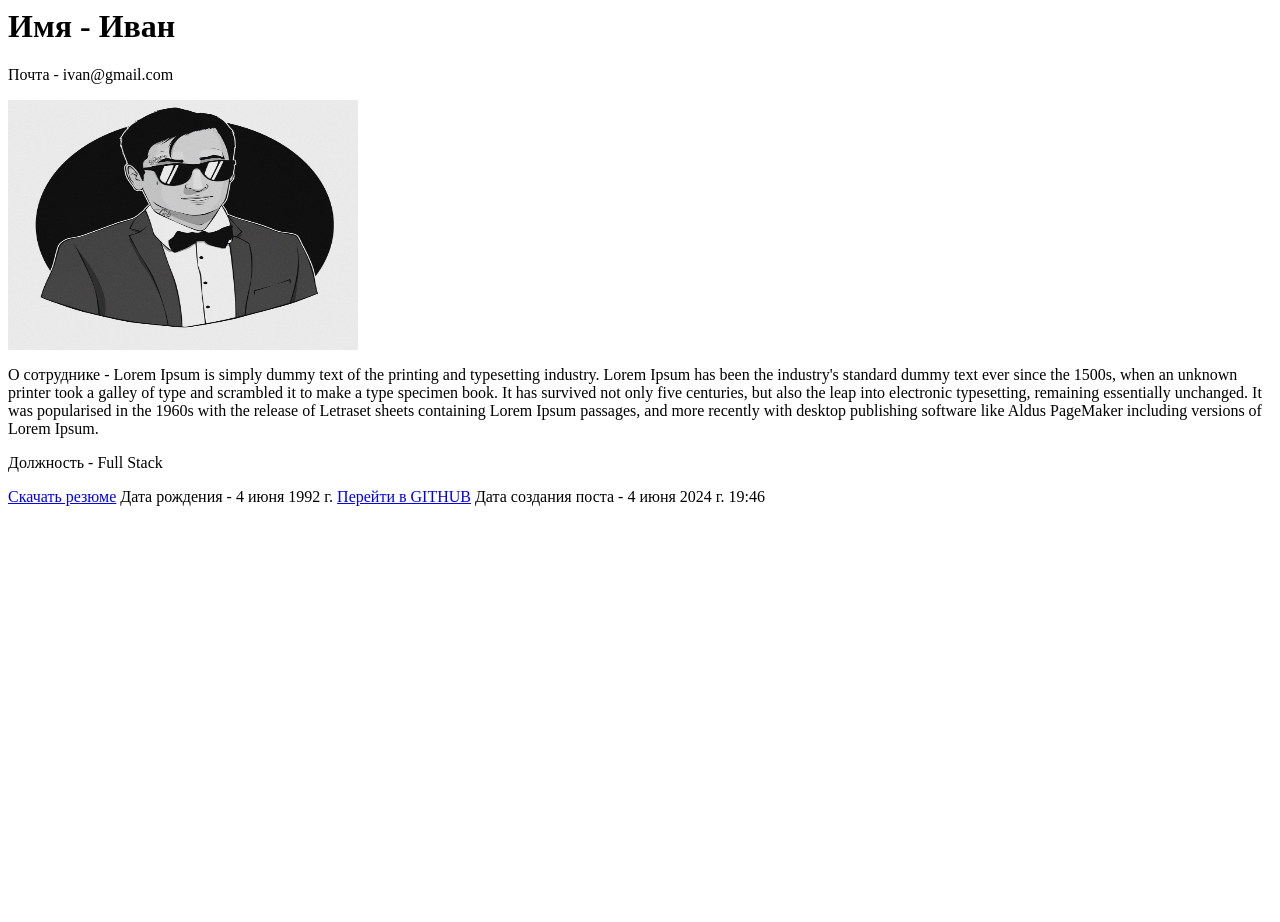
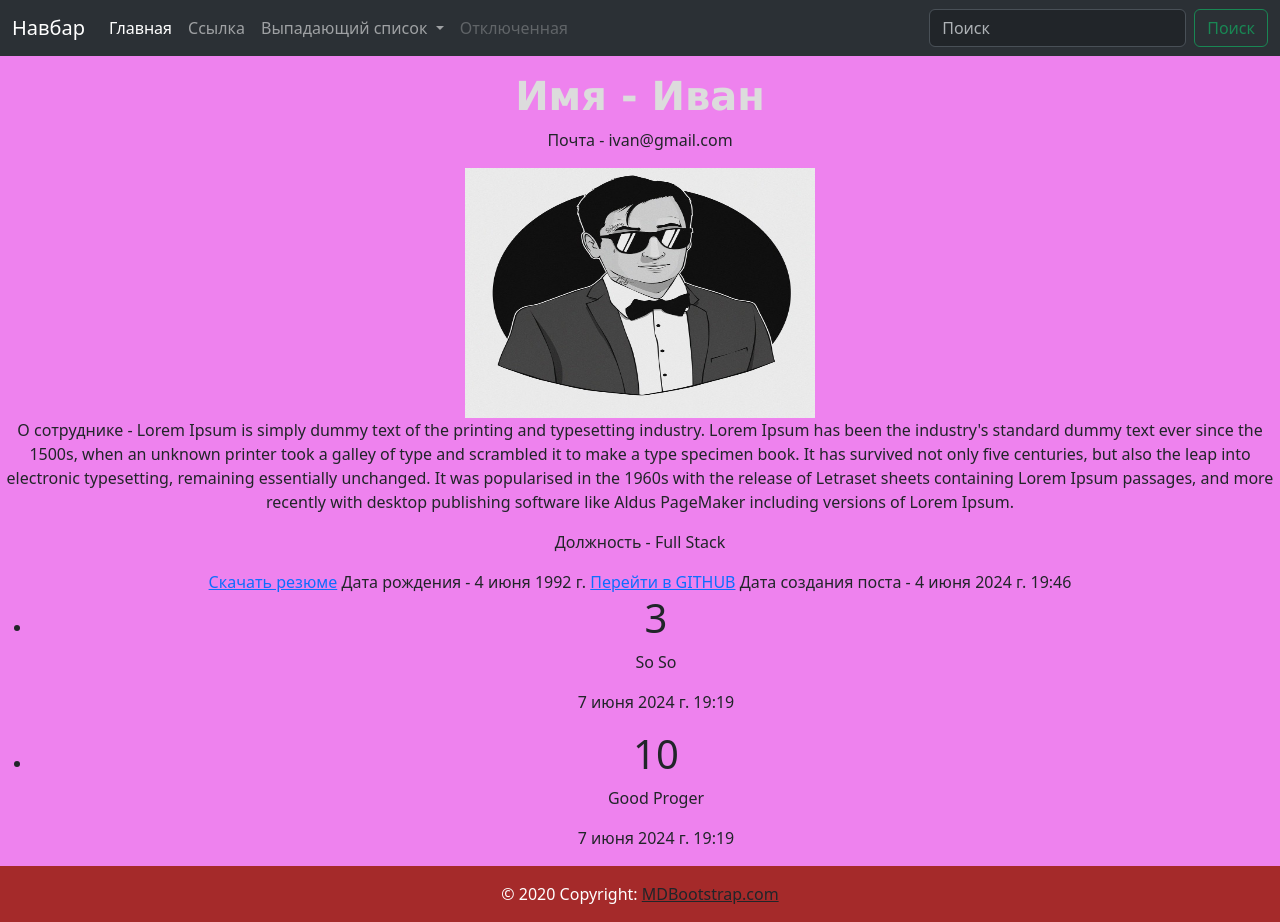
Before and after one commit to narmuhamedov/geeks_40_2.kg, a Django app: page /employees/1/ in a window 1280 px wide. Before the commit the page ends 506 px from the top, so only its background shows below. Run offline with Django 5.2, Linux system fonts and the light colour scheme; data comes from the database, SQL or seed files in the repository; both versions use the stored data as it was after the commit.

Commit message:
'lesson3'

```diff
--- a/news_blog/admin.py
+++ b/news_blog/admin.py
@@ -2,3 +2,6 @@ from django.contrib import admin
 from . import models
 
 admin.site.register(models.Employees)
+admin.site.register(models.ReviewsEmployees)
+admin.site.register(models.Tag)
+admin.site.register(models.Products)
--- a/news_blog/models.py
+++ b/news_blog/models.py
@@ -1,8 +1,40 @@
 from django.db import models
+from django.core.validators import MinValueValidator, MaxValueValidator
+
+
+
+
+class Tag(models.Model):
+    name = models.CharField(max_length=120)
+
+    def __str__(self):
+        return self.name
+
+
+class Products(models.Model):
+    title = models.CharField(max_length=120)
+    description = models.TextField(blank=True)
+    price = models.PositiveIntegerField(default=110)
+    tags = models.ManyToManyField(Tag)
+
+    def __str__(self):
+        return self.title
+
+
+
+
+
+
+
+
+
+
+
+
+
 
 
 class Employees(models.Model):
-
     PROGRAMMING_STATUS = (
         ('Full Stack', 'Full Stack'),
         ('Backend Development', 'Backend Development'),
@@ -26,3 +58,14 @@ class Employees(models.Model):
     class Meta:
         verbose_name = 'сотрудника'
         verbose_name_plural = 'сотрудники'
+
+
+class ReviewsEmployees(models.Model):
+    reviews_emp = models.ForeignKey(Employees, on_delete=models.CASCADE,
+                                    related_name='reviews_employees')
+    text = models.TextField()
+    stars = models.PositiveIntegerField(validators=[MinValueValidator(1), MaxValueValidator(5)], null=True)
+    created_at = models.DateTimeField(auto_now_add=True)
+
+    def __str__(self):
+        return f'{self.stars}-{self.reviews_emp}'
--- a/news_blog/urls.py
+++ b/news_blog/urls.py
@@ -2,6 +2,11 @@ from django.urls import path
 from . import views
 
 urlpatterns = [
+    path('all_products/', views.all_products),
+    path('drinks/', views.drink_tags_view),
+
+
+
     path('employees/', views.employees_list_view),
     path('employees/<int:id>/', views.employees_detail_view),
 
--- a/news_blog/views.py
+++ b/news_blog/views.py
@@ -1,6 +1,32 @@
 from django.shortcuts import render, get_object_or_404
 from django.http import HttpResponse
 from . import models
+
+
+# drink  tags
+
+def drink_tags_view(request):
+    if request.method == 'GET':
+        drink_tags = models.Products.objects.filter(tags__name='Вода').order_by('-id')
+        return render(
+            request,
+            template_name='products/drink_tags.html',
+            context={'drink_tags': drink_tags}
+        )
+
+
+# all products
+
+def all_products(request):
+    if request.method == 'GET':
+        products = models.Products.objects.filter().order_by('-id')
+        return render(
+            request,
+            template_name='products/all_products.html',
+            context={
+                'products': products
+            }
+        )
 
 
 # Detail Employees
--- /dev/null
+++ b/static/css/style.css
@@ -0,0 +1,8 @@
+body{
+    background-color: violet;
+}
+.h1_name{
+    color: gainsboro ;
+    font-family: Verdana;
+    font-weight: bolder;
+}
--- a/templates/employees/employees_detail.html
+++ b/templates/employees/employees_detail.html
@@ -1,4 +1,10 @@
-<h1>Имя - {{ emp_id.name }} </h1>
+{% load static %}
+
+{% include '../header.html' %}
+
+<link rel="stylesheet" href="{% static 'css/style.css' %}">
+
+<h1 class="h1_name">Имя - {{ emp_id.name }} </h1>
 <p>Почта - {{ emp_id.email }}</p>
 <img src="{{ emp_id.image.url }}" width="350" height="250">
 <p>О сотруднике - {{ emp_id.about_emp }}</p>
@@ -7,3 +13,18 @@
 <data>Дата рождения - {{ emp_id.date_of_birth }}</data>
 <a href="{{ emp_id.github }}">Перейти в GITHUB</a>
 <data>Дата создания поста - {{ emp_id.created_at }}</data>
+
+<ul>
+    {% for i in emp_id.reviews_employees.all %}
+
+    <li>
+        <h1>{{ i.stars }}</h1>
+        <p>{{ i.text }}</p>
+        <p>{{ i.created_at }}</p>
+    </li>
+
+    {% endfor %}
+</ul>
+
+
+{% include '../footer.html' %}
--- /dev/null
+++ b/templates/footer.html
@@ -0,0 +1,11 @@
+</center>
+<footer class="bg-body-tertiary text-center text-lg-start">
+  <!-- Copyright -->
+  <div class="text-center p-3" style="background-color: brown; color: white">
+    © 2020 Copyright:
+    <a class="text-body" href="https://mdbootstrap.com/">MDBootstrap.com</a>
+  </div>
+  <!-- Copyright -->
+</footer>
+</body>
+</html>
--- /dev/null
+++ b/templates/header.html
@@ -0,0 +1,48 @@
+<!DOCTYPE html>
+<html lang="en">
+<head>
+    <meta charset="UTF-8">
+    <title>Title</title>
+    <link href="https://cdn.jsdelivr.net/npm/bootstrap@5.3.3/dist/css/bootstrap.min.css" rel="stylesheet" integrity="sha384-QWTKZyjpPEjISv5WaRU9OFeRpok6YctnYmDr5pNlyT2bRjXh0JMhjY6hW+ALEwIH" crossorigin="anonymous">
+    <script src="https://cdn.jsdelivr.net/npm/bootstrap@5.3.3/dist/js/bootstrap.bundle.min.js" integrity="sha384-YvpcrYf0tY3lHB60NNkmXc5s9fDVZLESaAA55NDzOxhy9GkcIdslK1eN7N6jIeHz" crossorigin="anonymous"></script>
+</head>
+<body>
+
+<nav class="navbar navbar-expand-lg bg-body-tertiary fixed-top" data-bs-theme="dark">
+  <div class="container-fluid">
+    <a class="navbar-brand" href="#">Навбар</a>
+    <button class="navbar-toggler" type="button" data-bs-toggle="collapse" data-bs-target="#navbarSupportedContent" aria-controls="navbarSupportedContent" aria-expanded="false" aria-label="Переключатель навигации">
+      <span class="navbar-toggler-icon"></span>
+    </button>
+    <div class="collapse navbar-collapse" id="navbarSupportedContent">
+      <ul class="navbar-nav me-auto mb-2 mb-lg-0">
+        <li class="nav-item">
+          <a class="nav-link active" aria-current="page" href="#">Главная</a>
+        </li>
+        <li class="nav-item">
+          <a class="nav-link" href="#">Ссылка</a>
+        </li>
+        <li class="nav-item dropdown">
+          <a class="nav-link dropdown-toggle" href="#" role="button" data-bs-toggle="dropdown" aria-expanded="false">
+            Выпадающий список
+          </a>
+          <ul class="dropdown-menu">
+            <li><a class="dropdown-item" href="#">Действие</a></li>
+            <li><a class="dropdown-item" href="#">Другое действие</a></li>
+            <li><hr class="dropdown-divider"></li>
+            <li><a class="dropdown-item" href="#">Что-то еще здесь</a></li>
+          </ul>
+        </li>
+        <li class="nav-item">
+          <a class="nav-link disabled">Отключенная</a>
+        </li>
+      </ul>
+      <form class="d-flex" role="search">
+        <input class="form-control me-2" type="search" placeholder="Поиск" aria-label="Поиск">
+        <button class="btn btn-outline-success" type="submit">Поиск</button>
+      </form>
+    </div>
+  </div>
+</nav>
+<br><br><br>
+<center>
```
Also changed, not shown: templates/employees/employees_list.html (+15 -5 lines), templates/products/all_products.html (added, +16 -0 lines), templates/products/drink_tags.html (added, +15 -0 lines), db.sqlite3, news_blog/migrations/0005_auto_20240607_1918.py (added), news_blog/migrations/0006_alter_reviewsemployees_stars.py (added), news_blog/migrations/0007_products_tag.py (added).
